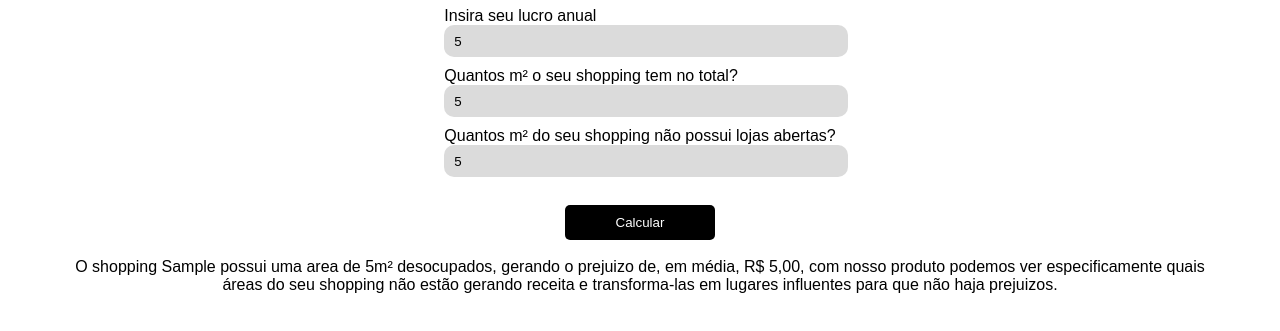
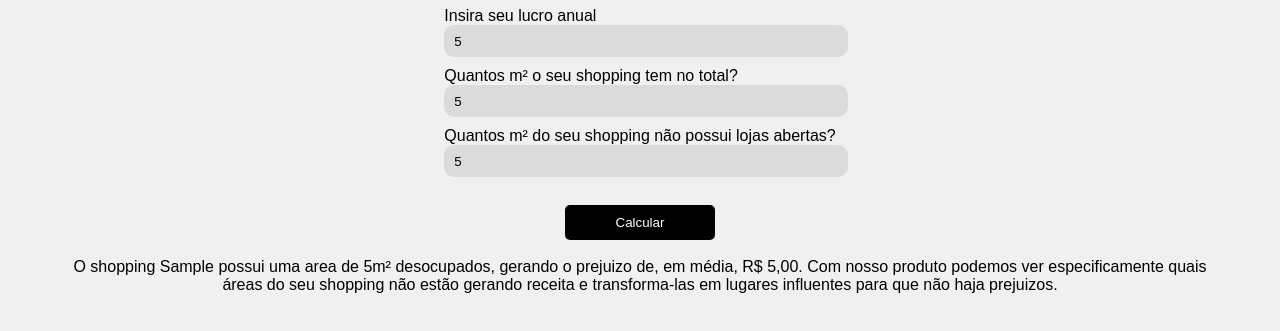
Before and after one commit to kauan-mendes/MallHub, a plain HTML site: page arquivos_sprint1/simuladorFinanceiro.html in a window 1280 px wide. Both pictures are taken after typing "Sample", "5", "5", "5" into the empty fields and a click on the button "Calcular". Shown: the part 459-790 px from the top of the page. Drawn offline with Linux system fonts and the light colour scheme.

Commit message:
arquivos sprint_1

```diff
--- a/arquivos_sprint1/simuladorFinanceiro.html
+++ b/arquivos_sprint1/simuladorFinanceiro.html
@@ -8,7 +8,7 @@
     <title>Mallhub - simulador</title>
 </head>
 
-<body>
+<body style="background-color: #f0f0f0ff;">
     <div
         style="height: 95vh; font-family: Arial; flex-direction: column; display: flex; justify-content: center; align-items: center;">
         <div>
@@ -92,6 +92,6 @@
 
         var prejuizo = (lucro / areaTotal) * vacancia
 
-        resultado.innerHTML = `O shopping ${nome} possui uma area de ${vacancia}m² desocupados, gerando o prejuizo de, em média, ${prejuizo.toLocaleString("pt-BR", {currency: "BRL", style: "currency"})}, com nosso produto podemos ver especificamente quais áreas do seu shopping não estão gerando receita e transforma-las em lugares influentes para que não haja prejuizos.`
+        resultado.innerHTML = `O shopping ${nome} possui uma area de ${vacancia}m² desocupados, gerando o prejuizo de, em média, ${prejuizo.toLocaleString("pt-BR", {currency: "BRL", style: "currency"})}. Com nosso produto podemos ver especificamente quais áreas do seu shopping não estão gerando receita e transforma-las em lugares influentes para que não haja prejuizos.`
     }
 </script>
```
